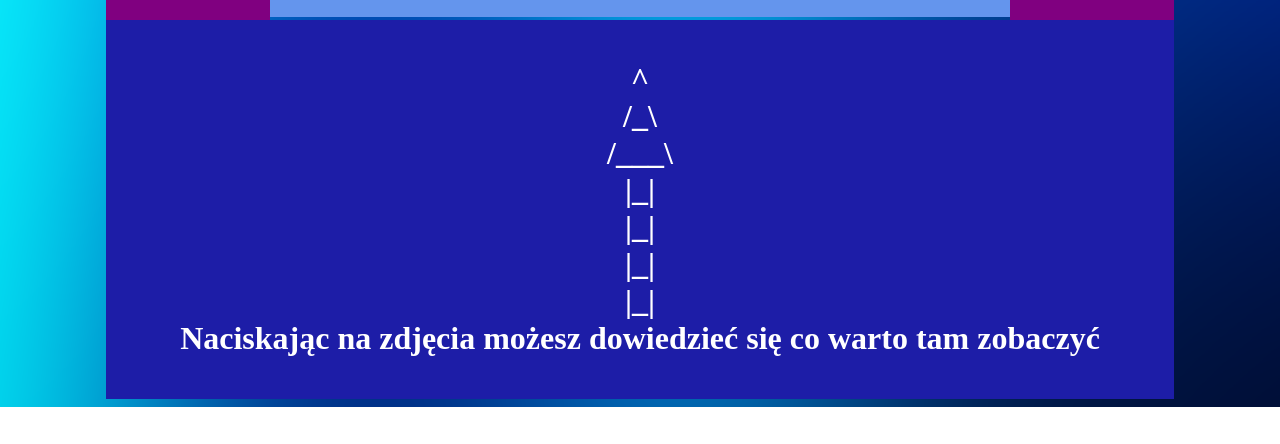
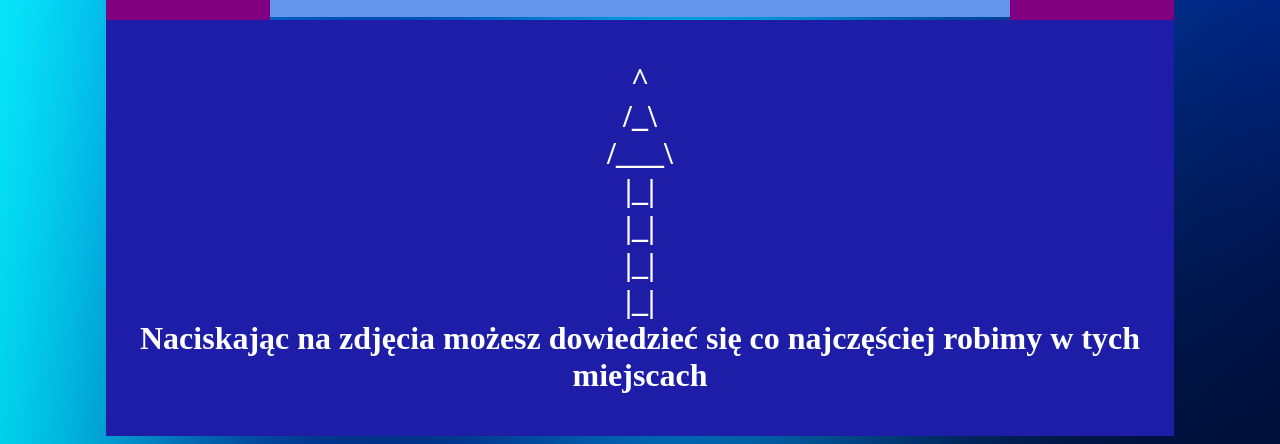
Before and after one commit to Velnight/Koniec1, a plain HTML site: page index.html in a window 1280 px wide. Shown: the part 998-1442 px from the top of the page. Before the commit the page ends 1405 px from the top, so only its background shows below. Drawn offline with Linux system fonts and the light colour scheme.

Commit message:
Update index.html

```diff
--- a/index.html
+++ b/index.html
@@ -145,8 +145,7 @@ font-size: 24px;
     |_|<br>
     |_|<br>
     |_|<br>
- Naciskając na zdjęcia możesz dowiedzieć się co warto tam zobaczyć
-</h1>
+    Naciskając na zdjęcia możesz dowiedzieć się co najczęściej robimy w tych miejscach </h1>
 
 
 </div>
```
